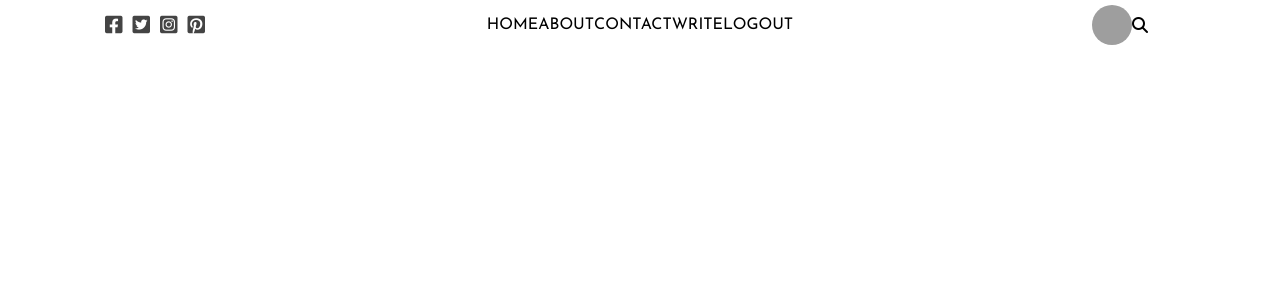
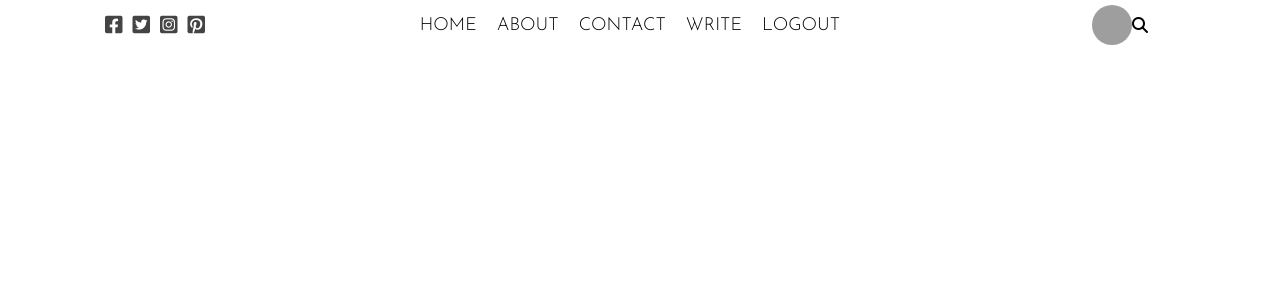
Before and after one commit to EvMad/react-frontend-sandbox, a React (Create React App) app: page / in a window 1280 px wide. Shown: the top 300 px of the page. Built offline with nearby package versions, Linux system fonts and the light colour scheme; grey boxes are pictures that could not be loaded.

Commit message:
.topListItem margin-right, font-size, font-weight

```diff
--- a/src/topbar/topbar.css
+++ b/src/topbar/topbar.css
@@ -35,7 +35,6 @@
 }
 
 
-
 .topList {
     display: flex;
     justify-content: center;
@@ -43,3 +42,10 @@
     padding: 0;
     list-style: none;
 }
+
+.topListItem {
+    margin-right: 20px;
+    font-size: 18px;
+    font-weight: 300;
+    cursor: pointer;
+}
```
